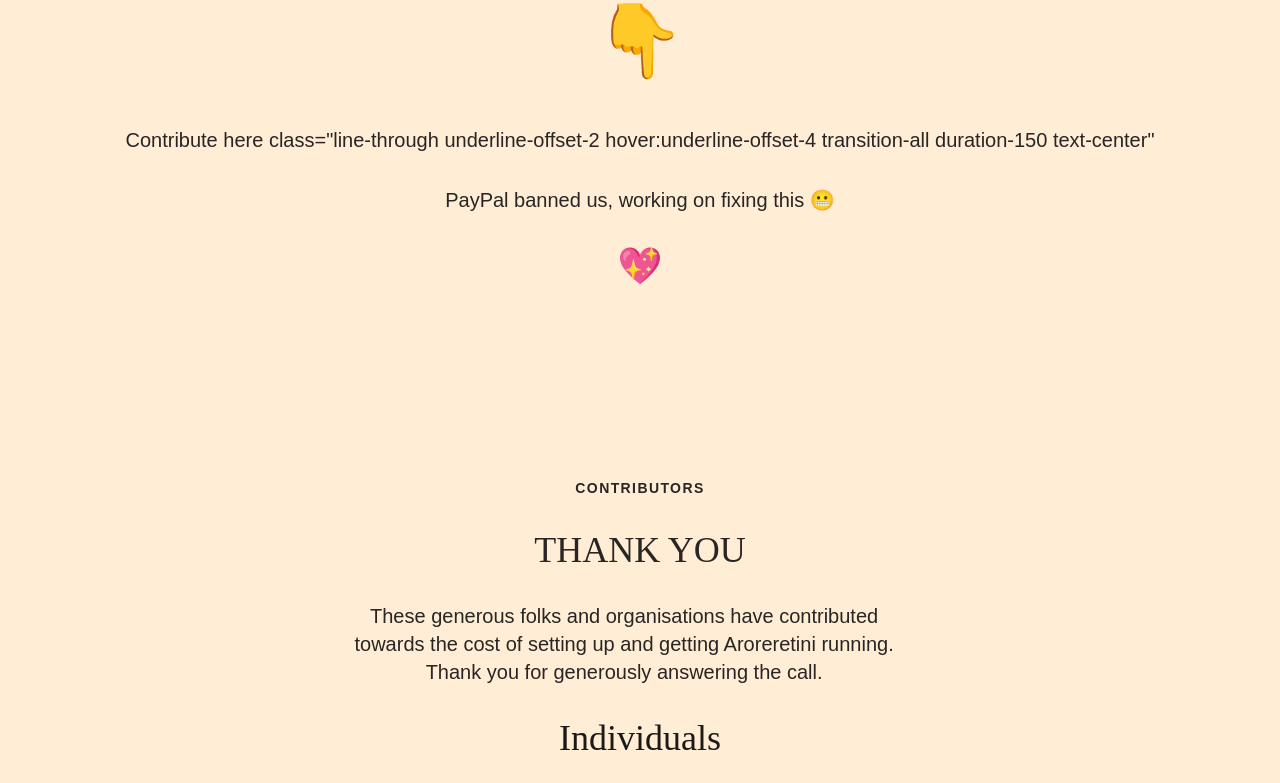
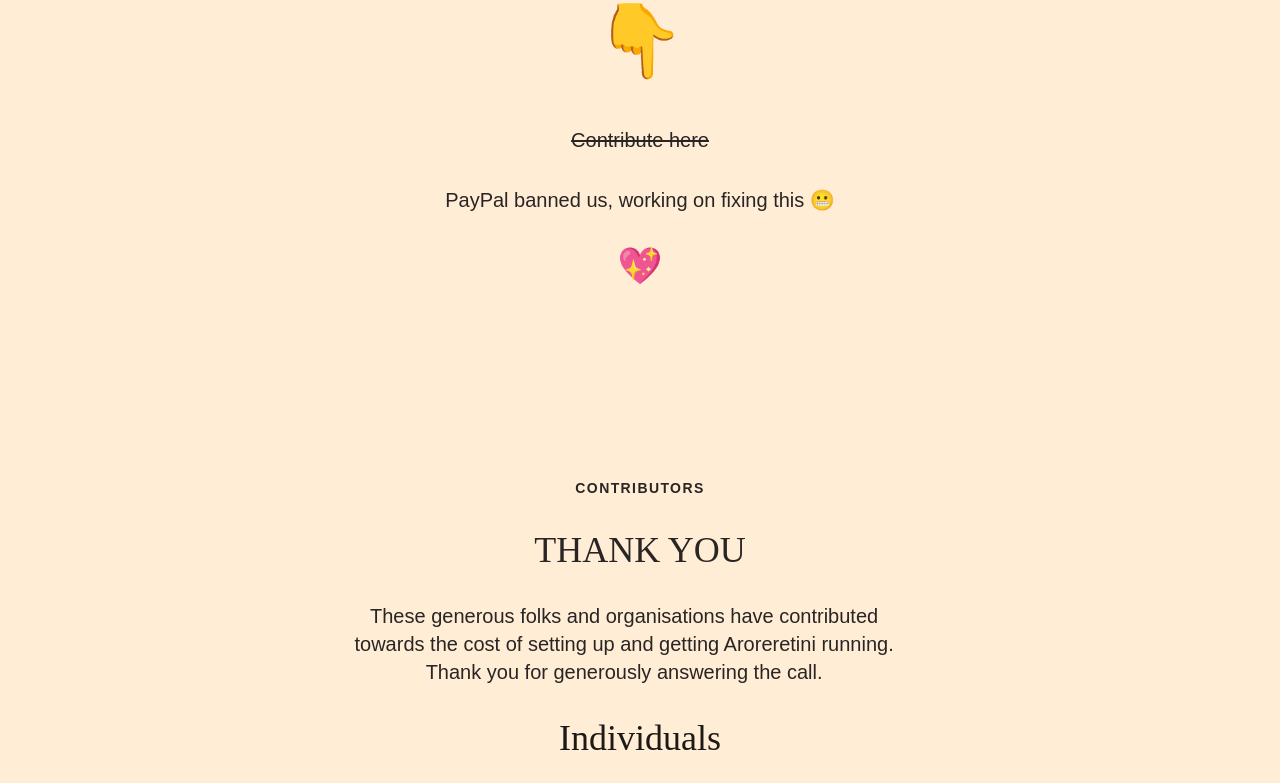
Before and after one commit to coppinger/aroreretini-community, an Astro site: page / in a window 1280 px wide. Shown: the part 6020-6803 px from the top of the page. Built offline with nearby package versions, Linux system fonts and the light colour scheme; Astro itself is replaced by a stand-in of ours; a web font is replaced by a local one.

Commit message:
fixed the contribute link, thanks premiare

```diff
--- a/src/pages/index.astro
+++ b/src/pages/index.astro
@@ -425,11 +425,11 @@ const menuItems = [
                             or small?<br />We'd be incredibly grateful.
                         </p>
                         <p class="animate-bounce text-center text-7xl">👇</p>
-                        <a href="#"
-                            >Contribute here class="line-through
-                            underline-offset-2 hover:underline-offset-4
-                            transition-all duration-150 text-center"
-                        </a>
+                        <a
+                            href="#"
+                            class="line-through underline-offset-2 hover:underline-offset-4 transition-all duration-150 text-center"
+                            >Contribute here</a
+                        >
                         <p class="text-center">
                             PayPal banned us, working on fixing this 😬
                         </p>
```
